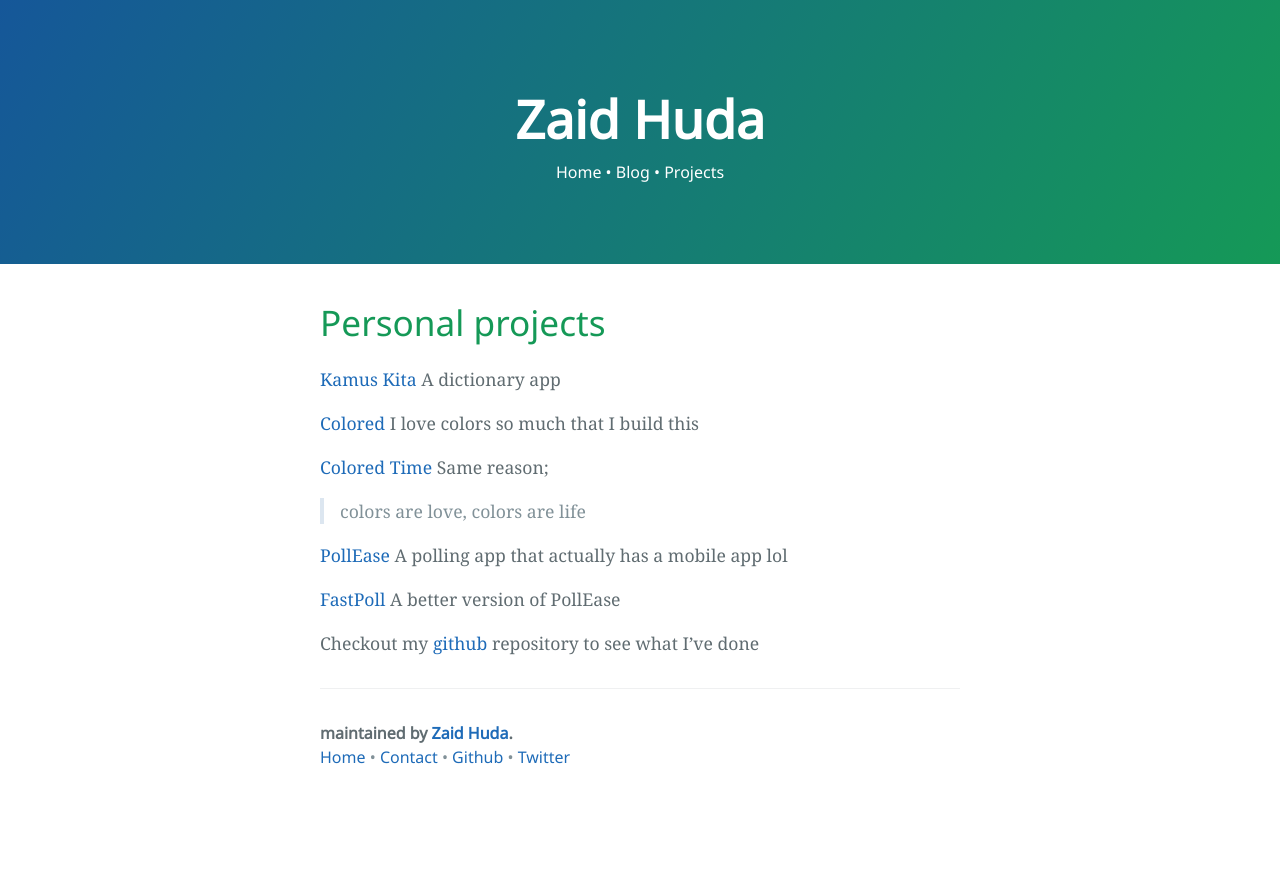
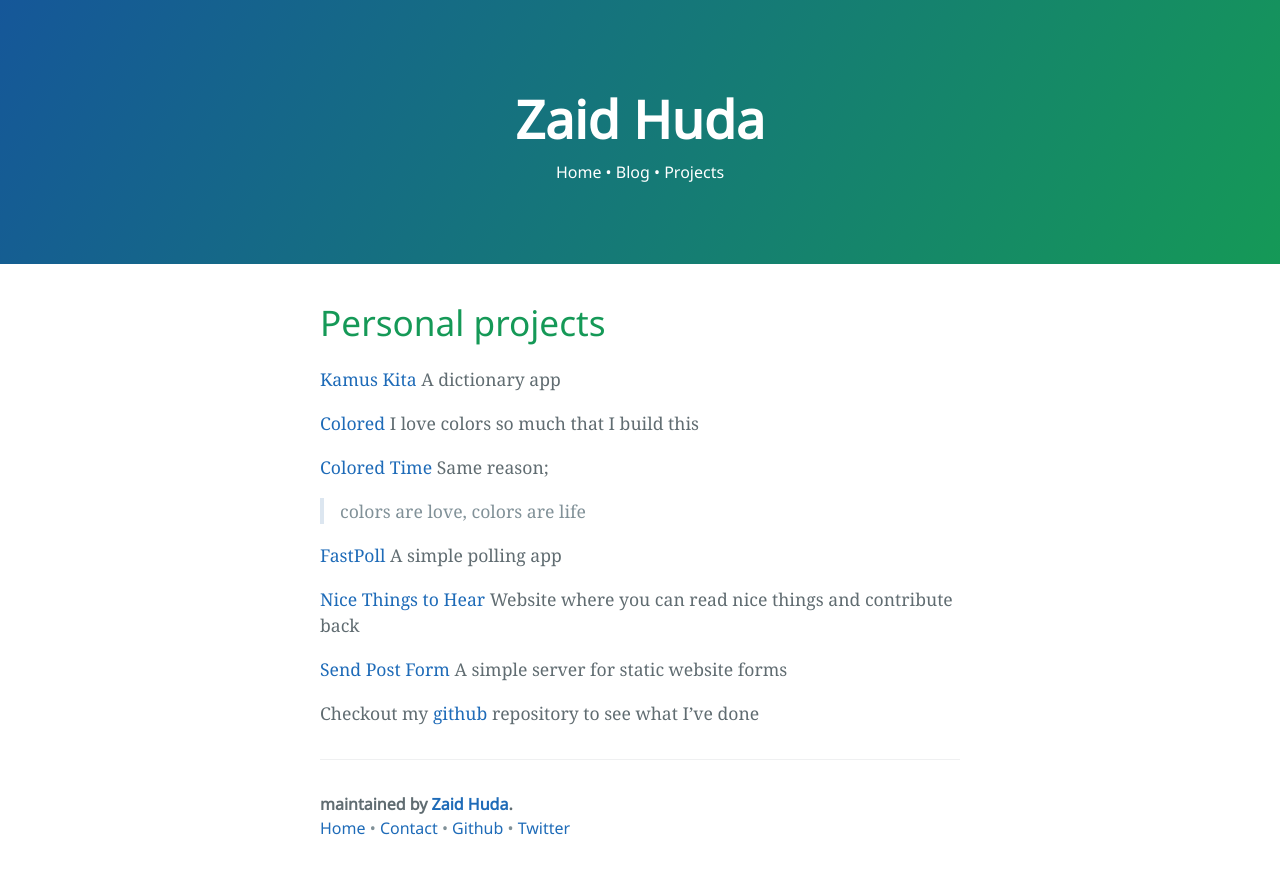
Before and after one commit to hudadiaz/myblog, a Jekyll site: the page built from projects.md, in a window 1280 px wide. Shown: the top 874 px of the page. Built offline with Jekyll 4.4.1, drawn with Linux system fonts in a browser that asks for light colours.

Commit message:
updated projects

```diff
--- a/projects.md
+++ b/projects.md
@@ -17,10 +17,13 @@ Same reason;
 
 > colors are love, colors are life
 
-[PollEase](http://pollease.zaidhuda.com/)
-A polling app that actually has a mobile app lol
+[FastPoll](http://fastpoll.zaidhuda.com/)
+A simple polling app
 
-[FastPoll](http://fastpoll.zaidhuda.com/)
-A better version of PollEase
+[Nice Things to Hear](https://nicethingstohear.zaidhuda.com/)
+Website where you can read nice things and contribute back
+
+[Send Post Form](https://sendpostform.zaidhuda.com/)
+A simple server for static website forms
 
 Checkout my [github](https://github.com/hudadiaz) repository to see what I've done
```
